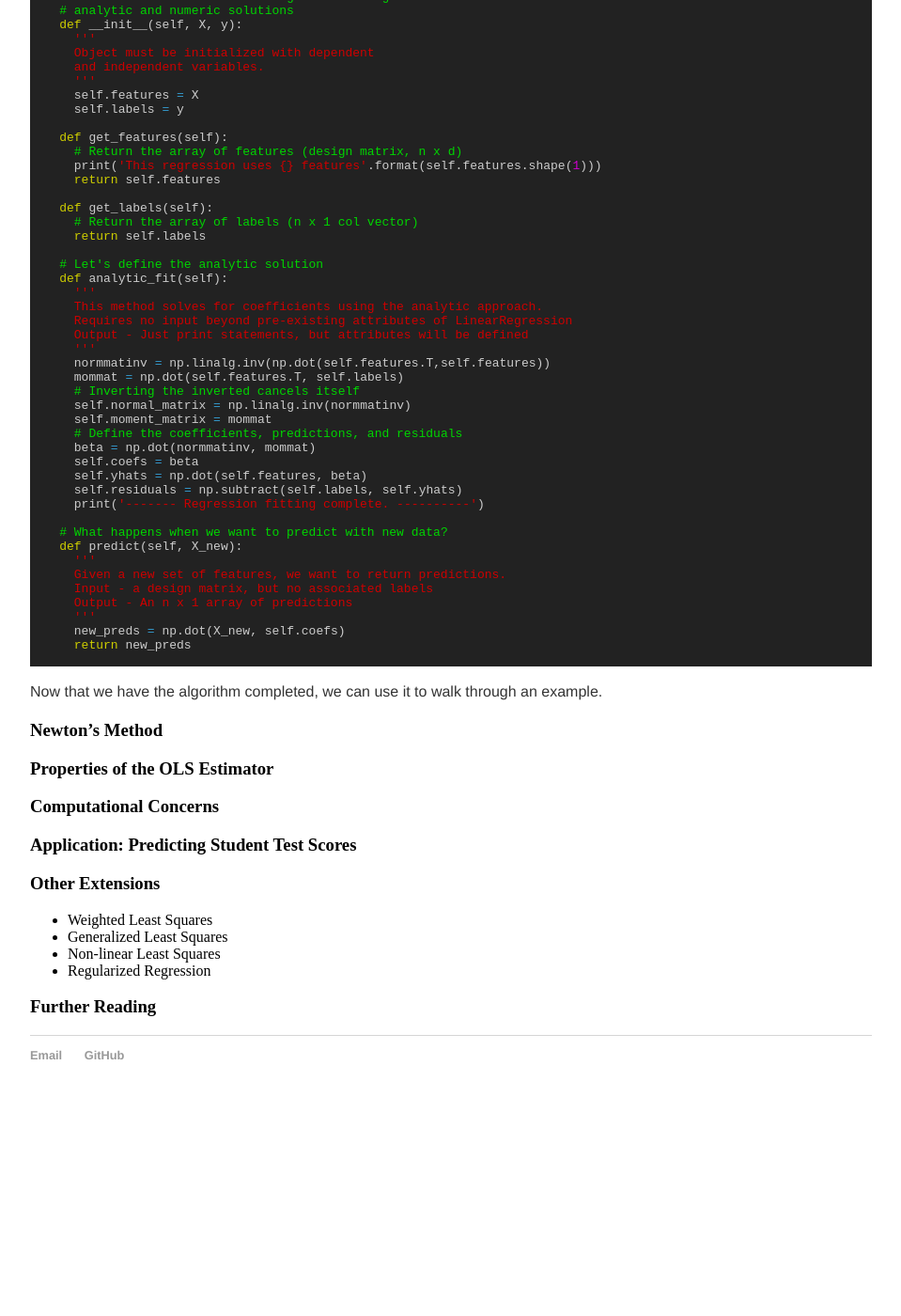
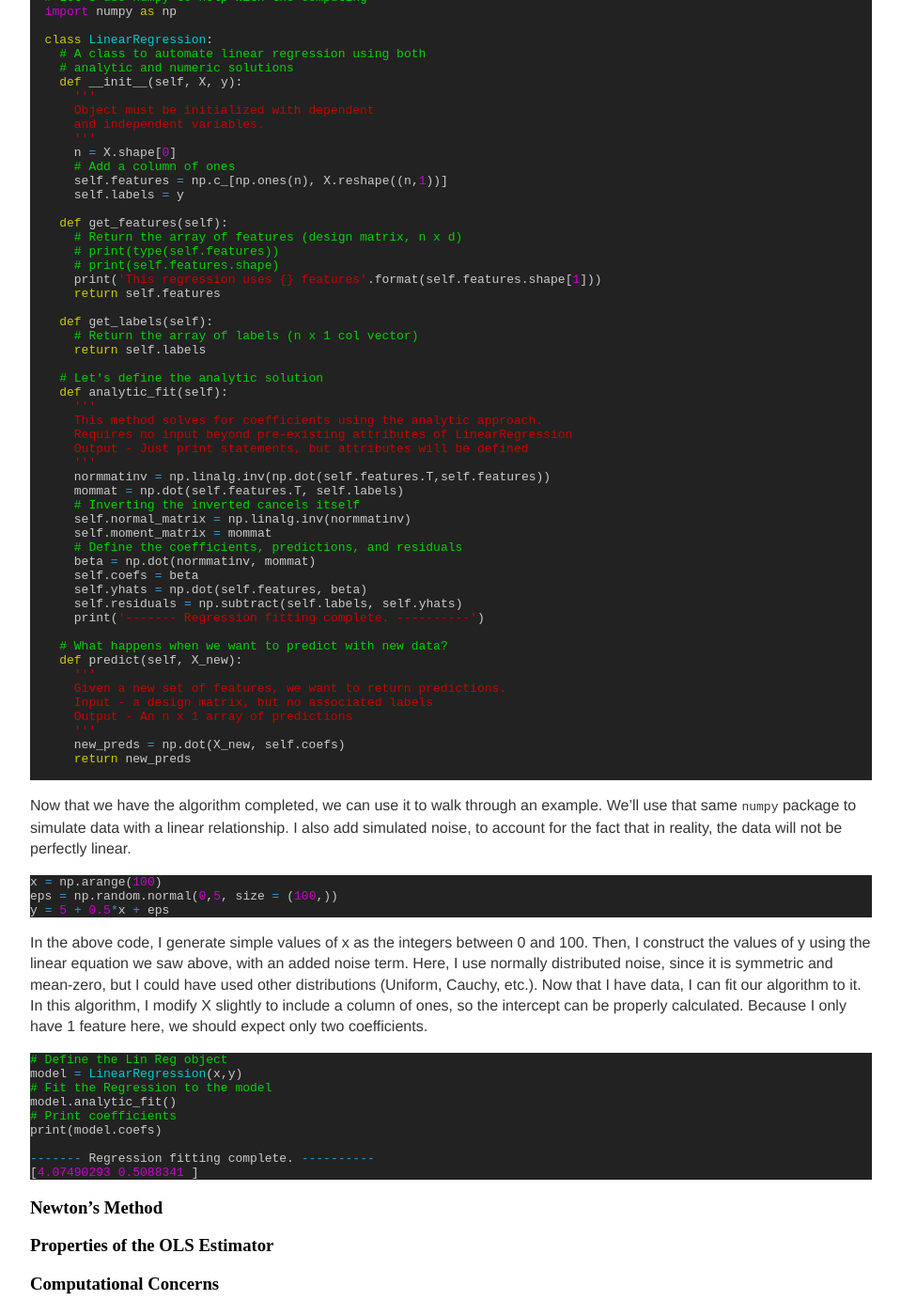
Before and after one commit to 12mre1/12mre1.github.io, a Jekyll site: the page built from _posts/2020-11-15-An-Intro-to-OLS-Regression.md, in a window 1280 px wide and 1400 px high, scrolled down 2838 px. Shown: the whole window at 94% size, without its empty margins (160-1119 px from the left). Built offline with Jekyll 4.4.1, drawn with Linux system fonts in a browser that asks for light colours; formulas are drawn with MathJax 3; before the commit the page ends 4028 px from its top, so only the background shows below that; some of the changed text lies outside the part shown.

Commit message:
update linreg

````diff
--- a/_posts/2020-11-15-An-Intro-to-OLS-Regression.md
+++ b/_posts/2020-11-15-An-Intro-to-OLS-Regression.md
@@ -93,8 +93,10 @@ our sum of squared residuals with \\( \Sigma \\) notation, we can write is as a
 
 Note that the last equality here comes from the fact that the middle two terms are identical, since the transpose of a scalar is itself.
 \\( \beta^T X^T y \\) has dimension \\( (1 \times d) \times (d \times n) \times (n \times 1) = (1 \times 1) \\), and \\( y^T X \beta \\)
-has dimension \\( (1 \times n) \times (n \times d) \times (d \times 1) = (1 \times 1) \\) . Now we have an expression we can optimize (minimize).
-We do this by taking the derivative with respect to \\( \beta \\), and setting it to zero:
+has dimension \\( (1 \times n) \times (n \times d) \times (d \times 1) = (1 \times 1) \\) . To account for the intercept term we saw earlier,
+we add a column of ones to the left side of our X matrix. This ensures that one of the coefficients will simply be a constant.
+
+Now we have an expression we can optimize (minimize). We do this by taking the derivative with respect to \\( \beta \\), and setting it to zero:
 
 \\[ FOC(\beta) \ \Rightarrow \ \frac{d}{d \beta} (y^T y - 2 \beta^T X^T y + \beta^T X^T X \beta) = 0 \\]
 
@@ -116,7 +118,7 @@ values of X. I won't go through the code line by line, but the comments are easi
 
 ```python
 
-# Let's use numpy to help with the computing
+  # Let's use numpy to help with the computing
   import numpy as np
 
   class LinearRegression:
@@ -127,12 +129,16 @@ values of X. I won't go through the code line by line, but the comments are easi
       Object must be initialized with dependent
       and independent variables.
       '''
-      self.features = X
+      n = X.shape[0]
+      # Add a column of ones
+      self.features = np.c_[np.ones(n), X.reshape((n,1))]
       self.labels = y
 
     def get_features(self):
       # Return the array of features (design matrix, n x d)
-      print('This regression uses {} features'.format(self.features.shape(1)))
+      # print(type(self.features))
+      # print(self.features.shape)
+      print('This regression uses {} features'.format(self.features.shape[1]))
       return self.features
 
     def get_labels(self):
@@ -170,15 +176,40 @@ values of X. I won't go through the code line by line, but the comments are easi
 
 ```
 
-Now that we have the algorithm completed, we can use it to walk through an example.
+Now that we have the algorithm completed, we can use it to walk through an example. We'll use that same `numpy` package to
+simulate data with a linear relationship. I also add simulated noise, to account for the fact that in reality, the data
+will not be perfectly linear.
 
+```python
+x = np.arange(100)
+eps = np.random.normal(0,5, size = (100,))
+y = 5 + 0.5*x + eps
+```
+
+In the above code, I generate simple values of x as the integers between 0 and 100. Then, I construct the values of y using
+the linear equation we saw above, with an added noise term. Here, I use normally distributed noise, since it is symmetric
+and mean-zero, but I could have used other distributions (Uniform, Cauchy, etc.). Now that I have data, I can fit our algorithm
+to it. In this algorithm, I modify X slightly to include a column of ones, so the intercept can be properly calculated. Because
+I only have 1 feature here, we should expect only two coefficients.
+
+```python
+# Define the Lin Reg object
+model = LinearRegression(x,y)
+# Fit the Regression to the model
+model.analytic_fit()
+# Print coefficients
+print(model.coefs)
+
+------- Regression fitting complete. ----------
+[4.07490293 0.5088341 ]
+```
 ### Newton's Method
 
 ### Properties of the OLS Estimator
 
 ### Computational Concerns
 
-### Application: Predicting Student Test Scores
+
 
 ### Other Extensions
 
````
